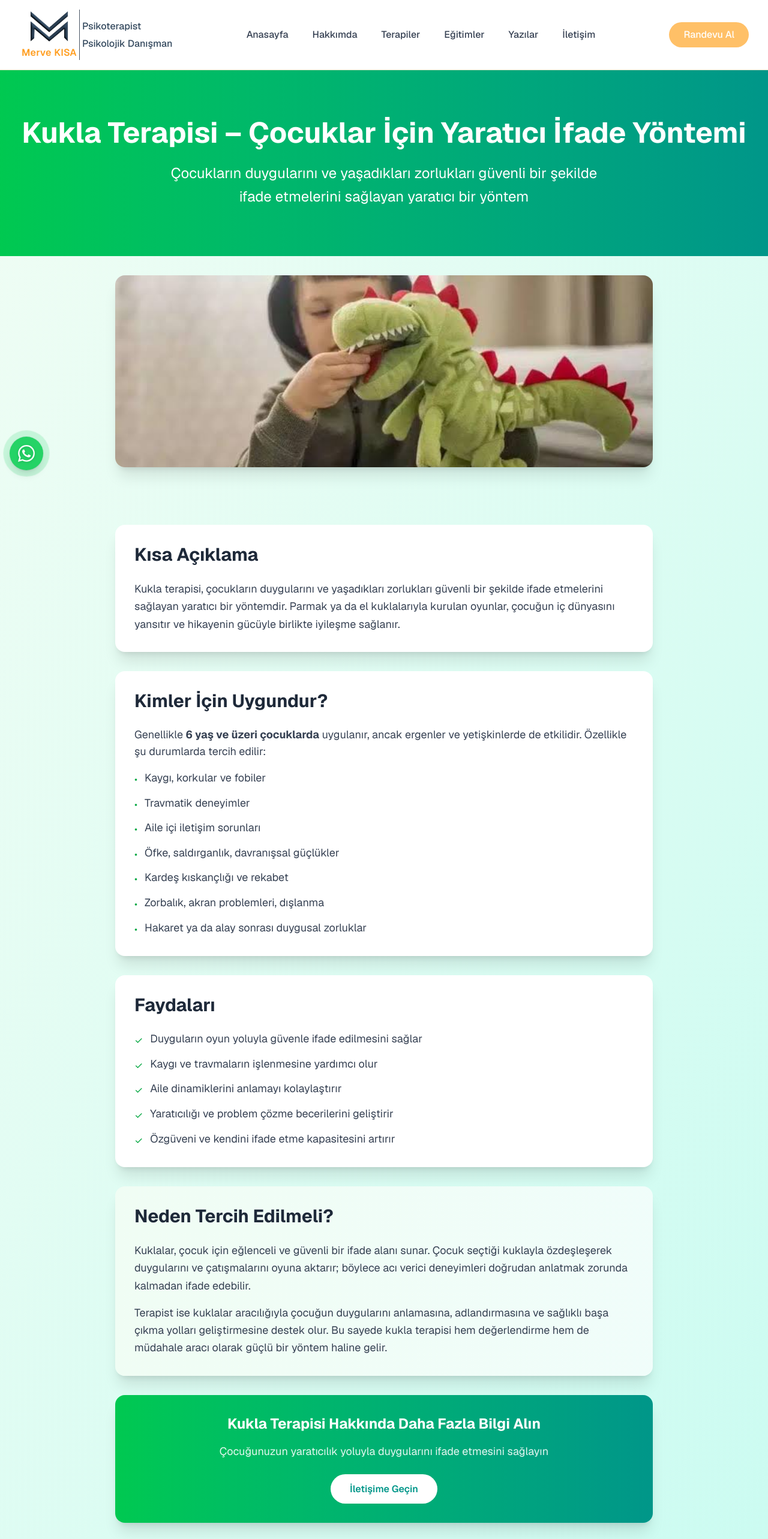
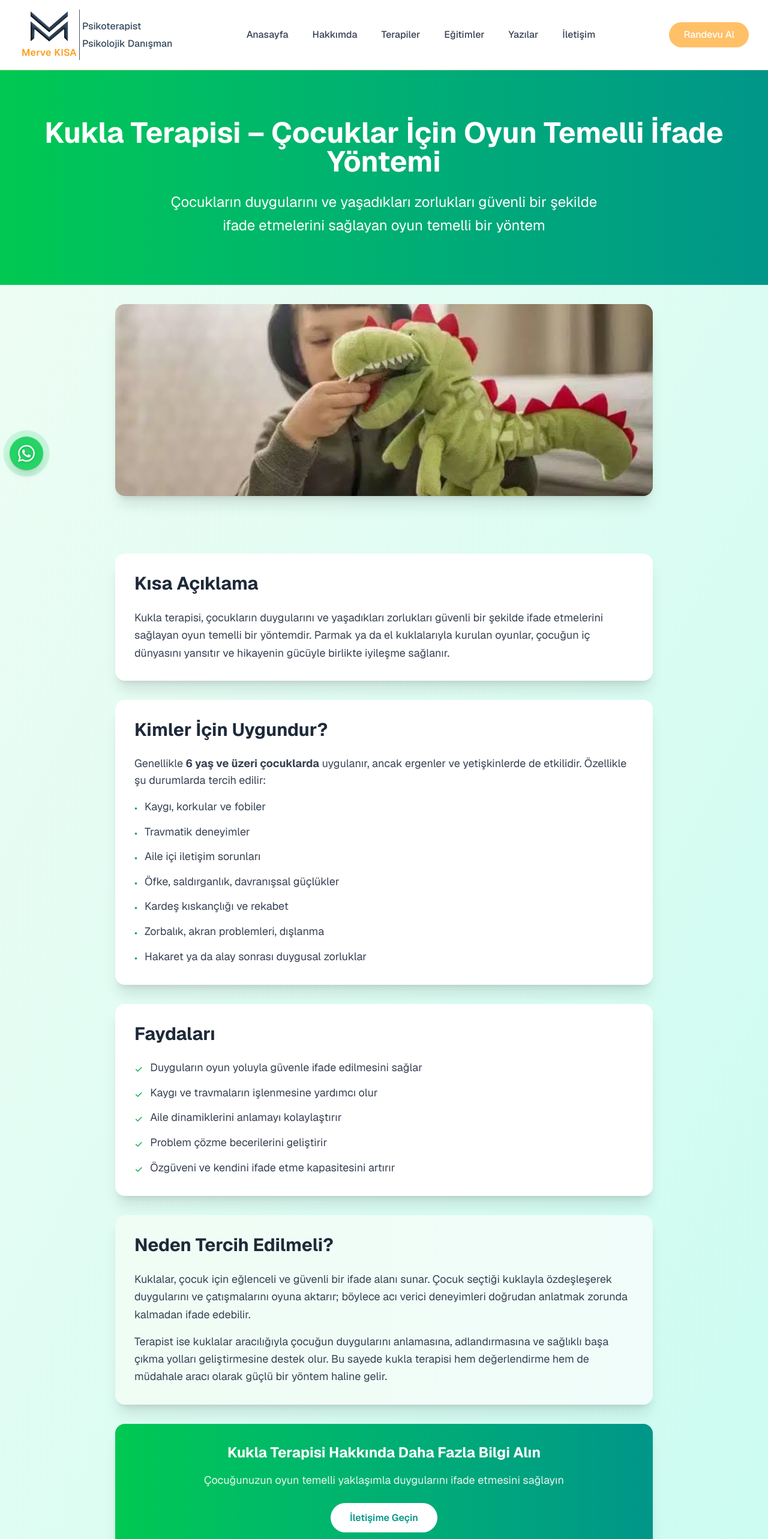
Before and after one commit to bekirbali/Next-PDRPortfolio, a Next.js app: page /terapiler/kukla-terapisi in a window 1280 px wide. Shown: the top 2566 px of the page at 60% size. Built offline with nearby package versions, Linux system fonts and the light colour scheme.

Commit message:
Update Hero image and refine Puppet Therapy content; replace hero image with a new file, and revise descriptions and titles for Kukla Terapisi to emphasize play-based therapy approaches.

```diff
--- a/app/components/Hero.js
+++ b/app/components/Hero.js
@@ -40,7 +40,7 @@ export default function Hero() {
             <div className="relative bg-white rounded-2xl shadow-2xl p-4 lg:p-6">
               <div className="aspect-[16/10] overflow-hidden rounded-xl">
                 <Image
-                  src="/assets/heroImage.jpg"
+                  src="/assets/heroimg1.jpg"
                   alt="Danışmanlık görüşmesi görseli"
                   width={800}
                   height={500}
--- a/app/hakkimda/page.js
+++ b/app/hakkimda/page.js
@@ -246,7 +246,7 @@ export default function About() {
                 },
                 {
                   name: "Kukla Terapisi",
-                  desc: "Yaratıcı terapi yaklaşımları",
+                  desc: "Çocuklar için terapi",
                   bgColor: "bg-gradient-to-r from-orange-500 to-orange-600",
                 },
               ].map((method, index) => (
--- a/app/terapiler/kukla-terapisi/page.js
+++ b/app/terapiler/kukla-terapisi/page.js
@@ -1,9 +1,10 @@
 import Image from "next/image";
 
 export const metadata = {
-  title: "Kukla Terapisi - Çocuklar İçin Yaratıcı İfade Yöntemi - PDR Uzmanı",
+  title:
+    "Kukla Terapisi - Çocuklar İçin Oyun Temelli İfade Yöntemi - PDR Uzmanı",
   description:
-    "Kukla terapisi ile çocukların duygularını güvenli bir şekilde ifade etmelerini sağlayın ve yaratıcılık yoluyla iyileşmelerini destekleyin.",
+    "Kukla terapisi ile çocukların duygularını güvenli bir şekilde ifade etmelerini sağlayın ve oyun temelli yaklaşımla iyileşmelerini destekleyin.",
 };
 
 export default function PuppetTherapy() {
@@ -13,11 +14,11 @@ export default function PuppetTherapy() {
       <div className="bg-gradient-to-r from-green-500 to-teal-600 text-white py-20">
         <div className="container mx-auto px-4 text-center">
           <h1 className="text-4xl md:text-5xl font-bold mb-6">
-            Kukla Terapisi – Çocuklar İçin Yaratıcı İfade Yöntemi
+            Kukla Terapisi – Çocuklar İçin Oyun Temelli İfade Yöntemi
           </h1>
           <p className="text-xl md:text-2xl max-w-3xl mx-auto leading-relaxed">
             Çocukların duygularını ve yaşadıkları zorlukları güvenli bir şekilde
-            ifade etmelerini sağlayan yaratıcı bir yöntem
+            ifade etmelerini sağlayan oyun temelli bir yöntem
           </p>
         </div>
       </div>
@@ -28,7 +29,7 @@ export default function PuppetTherapy() {
           <div className="relative w-full h-64 md:h-80 overflow-hidden rounded-2xl shadow-xl">
             <Image
               src="/assets/kuklaterapidetay.jpg"
-              alt="Kukla Terapisi - Çocuklar İçin Yaratıcı İfade Yöntemi"
+              alt="Kukla Terapisi - Çocuklar İçin Oyun Temelli İfade Yöntemi"
               fill
               className="object-cover"
               priority
@@ -47,7 +48,7 @@ export default function PuppetTherapy() {
             </h2>
             <p className="text-lg text-gray-700 leading-relaxed">
               Kukla terapisi, çocukların duygularını ve yaşadıkları zorlukları
-              güvenli bir şekilde ifade etmelerini sağlayan yaratıcı bir
+              güvenli bir şekilde ifade etmelerini sağlayan oyun temelli bir
               yöntemdir. Parmak ya da el kuklalarıyla kurulan oyunlar, çocuğun
               iç dünyasını yansıtır ve hikayenin gücüyle birlikte iyileşme
               sağlanır.
@@ -137,7 +138,7 @@ export default function PuppetTherapy() {
               <li className="flex items-start">
                 <span className="text-green-600 mr-3 mt-1">✓</span>
                 <span className="text-lg text-gray-700">
-                  Yaratıcılığı ve problem çözme becerilerini geliştirir
+                  Problem çözme becerilerini geliştirir
                 </span>
               </li>
               <li className="flex items-start">
@@ -177,7 +178,7 @@ export default function PuppetTherapy() {
               Kukla Terapisi Hakkında Daha Fazla Bilgi Alın
             </h3>
             <p className="text-lg mb-6 opacity-90">
-              Çocuğunuzun yaratıcılık yoluyla duygularını ifade etmesini
+              Çocuğunuzun oyun temelli yaklaşımla duygularını ifade etmesini
               sağlayın
             </p>
             <a
```
Also changed, not shown: public/assets/heroimg1.jpg (added).
